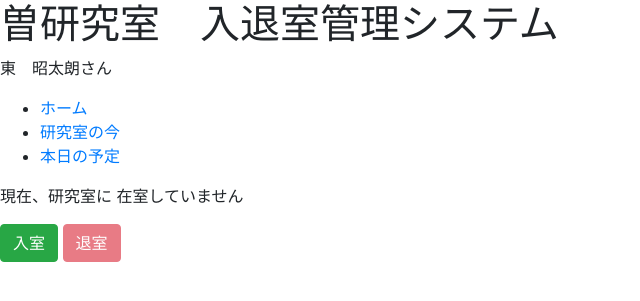
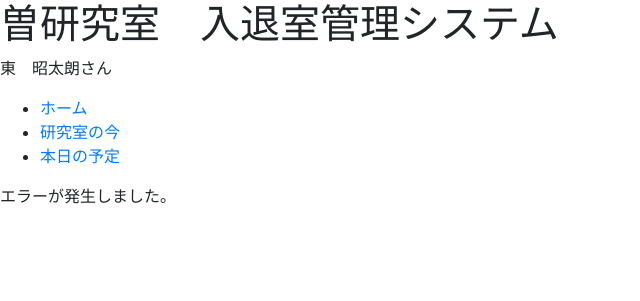
Before and after one commit to east9698/attend_manage, a Django app: page /status_all/ in a window 1280 px wide. Shown: the top 301 px of the page, without its empty margins (0-640 px from the left). Run offline with Django 3.2, Linux system fonts and the light colour scheme; some libraries are stand-ins or nearby versions.

Commit message:
update status_change.js

```diff
--- a/attend_manage/console/static/console/js/status_available.js
+++ b/attend_manage/console/static/console/js/status_available.js
@@ -8,9 +8,9 @@
     };
     //console.log(JSON.stringify(data));
     $.ajax({
-      url: "status_change/",
+      url: "status_change/",　// なぜか{% url 'status_change' %}とすると、404になってしまう。。。
       method: "POST",
-      data: request_data // 連想配列をJSONに変換（データ本体）
+      data: request_data // 連想配列をJSONに変換しなくて良い見たい・・・
       //dataType: "json", // 返信データの形式
       //timeout : "5000", // 5秒待機
       //processData: false,
@@ -40,4 +40,37 @@
       alert(`通信エラーが発生しました。(status = ${jqXHR.status})\nもう一度試すか、管理者にご連絡ください。`);
     });
   });
+
+  $("#exit").on('click', function(event){
+    event.preventDefault(); // form機能の停止
+    alert("request processing...");
+    request_data = {
+      "user" : "higashi",
+      "status" : $(this).prop("name")
+    };
+    $.ajax({
+      url: "status_change/",　// なぜか{% url 'status_change' %}とすると、404になってしまう。。。
+      method: "POST",
+      data: request_data // 連想配列をJSONに変換しなくて良い見たい・・・
+    })
+    .done(function(responce, textStatus, jqXHR){
+
+      if (responce['error'] === "not_changed") {
+        alert(`既に退室しています。 (status = ${jqXHR.status})`);
+        return(0);
+      } else if ('error' in responce) {
+        alart("サーバ上で予期せぬエラーが発生しました。\nもう一度試すか、管理者にご連絡ください。");
+        return(1);
+      } else {
+        console.log(responce);
+        alert(`正常に処理しました。(status = ${jqXHR.status})`);
+        $("#enter").prop('disabled', true);
+        $("#exit").prop('disabled', false);
+      }
+    })
+    .fail(function(jqXHR, textStatus, errorThrown){
+      alert(`通信エラーが発生しました。(status = ${jqXHR.status})\nもう一度試すか、管理者にご連絡ください。`);
+    });
+  });
+
 });
--- a/attend_manage/console/templates/console/index.html
+++ b/attend_manage/console/templates/console/index.html
@@ -3,13 +3,14 @@
 {% block contents %}
 {% if status is True %}
 <p>現在、研究室に <span id="status">在室しています</span> </p>
+<button type="submit" class="btn btn-md btn-success" name="enter" id="enter">入室</button>
+<button type="submit" class="btn btn-md btn-danger" name="exit"  id="exit" disabled>退室</button>
+{% elif status is False %}
+<p>現在、研究室に <span id="status">在室していません</span> </p>
+<button type="submit" class="btn btn-md btn-success" name="enter" id="enter" disabled>入室</button>
+<button type="submit" class="btn btn-md btn-danger" name="exit"  id="exit">退室</button>
 {% else %}
-<p>現在、研究室に <span id="status">在室していません</span> </p>
+<p><span id="status">エラーが発生しました。</span> </p>
 {% endif %}
-
-<form class="" action="{% url 'status_change' %}" method="post" id="switch">
-  {% csrf_token %}
-  <button type="submit" class="btn btn-md btn-success" name="enter" id="enter">入室</button>
-  <button type="submit" class="btn btn-md btn-danger" name="exit"  id="exit" disabled>退室</button>
-</form>
+{% csrf_token %}
 {% endblock %}
--- a/attend_manage/console/views.py
+++ b/attend_manage/console/views.py
@@ -20,7 +20,7 @@
     print(request.POST) # 送られてくるデータの中身を確認することは大切なこと！
     request_data = request.POST
     # DB上の在室状況とリクエストの値が同じ場合エラーを返す
-    if request_data['status'] == 'enter': # 本来はDBないの値を持って来ないといけない
+    if request_data['status'] == 'exit': # 本来はDBないの値を持って来ないといけない
         responce_data = {
             'error':'not_changed'
         }
```
